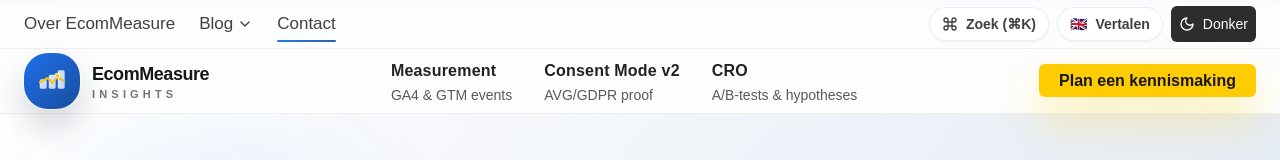
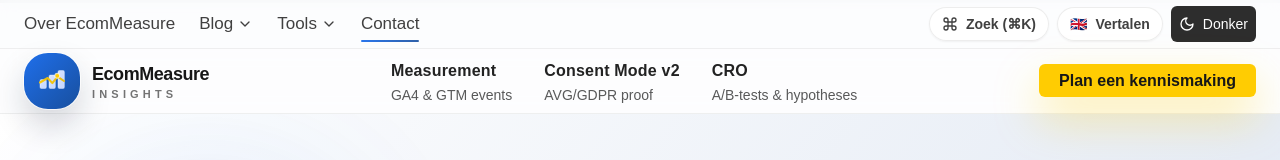
Before and after one commit to ProjectBibo/EcomMeasure3, a React (Vite) app: page /contact in a window 1280 px wide. Shown: the top 160 px of the page. Built offline with nearby package versions, Linux system fonts and the light colour scheme.

Commit message:
Add tools dropdown to header navigation

```diff
--- a/src/components/Header.jsx
+++ b/src/components/Header.jsx
@@ -16,6 +16,8 @@ const routePrefetchers = {
   "/cro": () => import("../pages/Cro"),
   "/contact": () => import("../pages/ContactPage"),
   "/blog": () => import("../pages/BlogArticle"),
+  "/tools/bayesian-ab-test": () => import("../pages/BayesianCalculator"),
+  "/tools/cro-roi": () => import("../pages/CroRoiCalculator"),
 };
 
 const flags = {
@@ -50,16 +52,27 @@ export default function Header() {
     [language]
   );
 
-  const { about, blogLabel, contact } = t.nav;
+  const { about, blogLabel, contact, toolsLabel, toolsItems } = t.nav;
   const commandCopy = t.command;
+
+  const toolLinks = useMemo(
+    () =>
+      toolsItems.map((item) => ({
+        id: item.href,
+        to: item.href,
+        label: item.label,
+      })),
+    [toolsItems]
+  );
 
   const navLinks = useMemo(
     () => [
       { id: "about", type: "link", to: "/about", label: about },
       { id: "blog", type: "dropdown", label: blogLabel, items: blogLinks },
+      { id: "tools", type: "dropdown", label: toolsLabel, items: toolLinks },
       { id: "contact", type: "link", to: "/contact", label: contact },
     ],
-    [about, blogLabel, contact, blogLinks]
+    [about, blogLabel, blogLinks, contact, toolLinks, toolsLabel]
   );
 
   const prefetchRoute = useCallback((target) => {
--- a/src/i18n/content.js
+++ b/src/i18n/content.js
@@ -9,6 +9,11 @@ export const translations = {
       nav: {
         about: "Over EcomMeasure",
         blogLabel: "Blog",
+        toolsLabel: "Tools",
+        toolsItems: [
+          { label: "Bayesiaanse A/B-test calculator", href: "/tools/bayesian-ab-test" },
+          { label: "CRO ROI Calculator", href: "/tools/cro-roi" },
+        ],
         contact: "Contact",
       },
       cta: "Plan een kennismaking",
@@ -435,6 +440,11 @@ export const translations = {
       nav: {
         about: "About EcomMeasure",
         blogLabel: "Blog",
+        toolsLabel: "Tools",
+        toolsItems: [
+          { label: "Bayesian A/B test calculator", href: "/tools/bayesian-ab-test" },
+          { label: "CRO ROI Calculator", href: "/tools/cro-roi" },
+        ],
         contact: "Contact",
       },
       cta: "Book an intro call",
```
